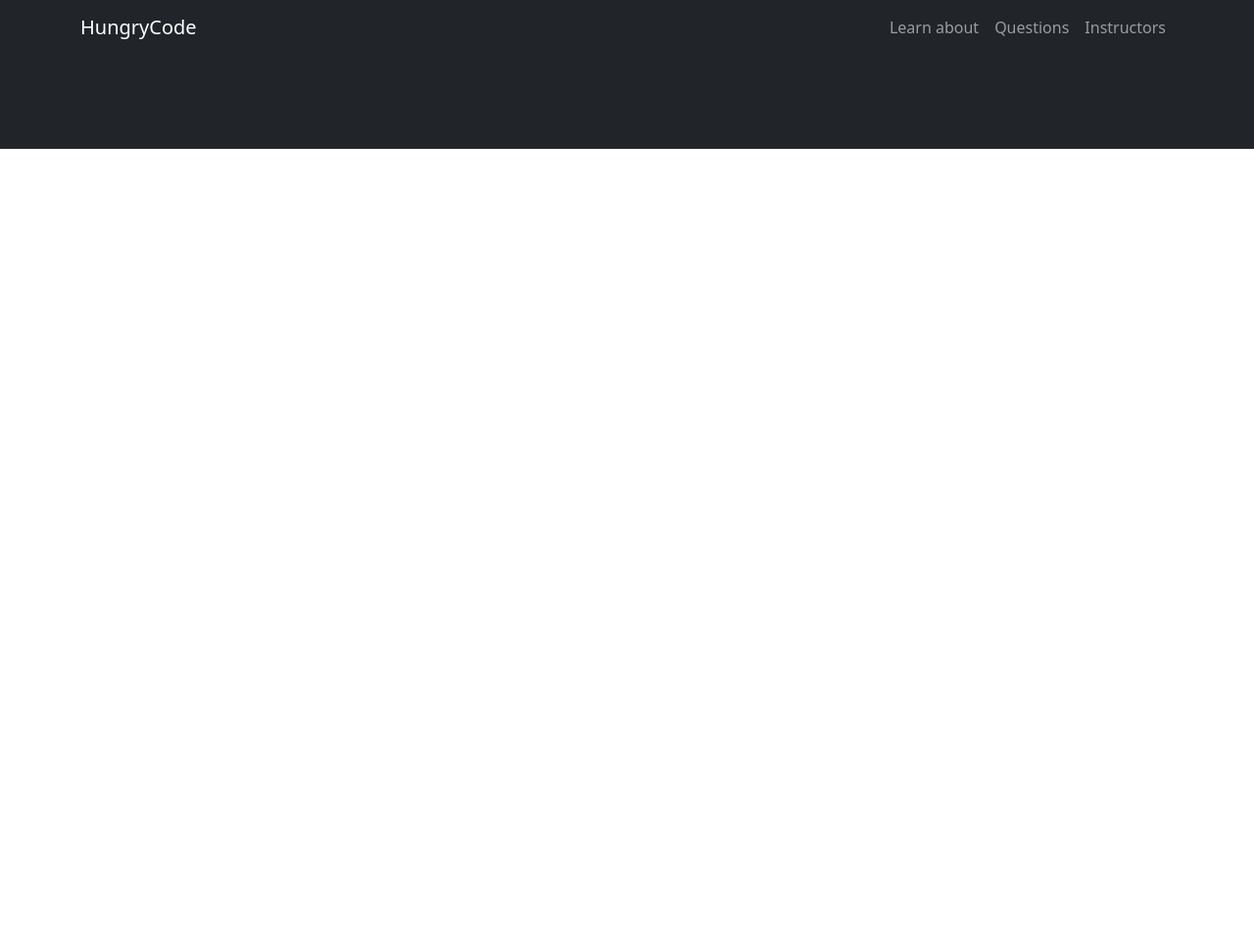
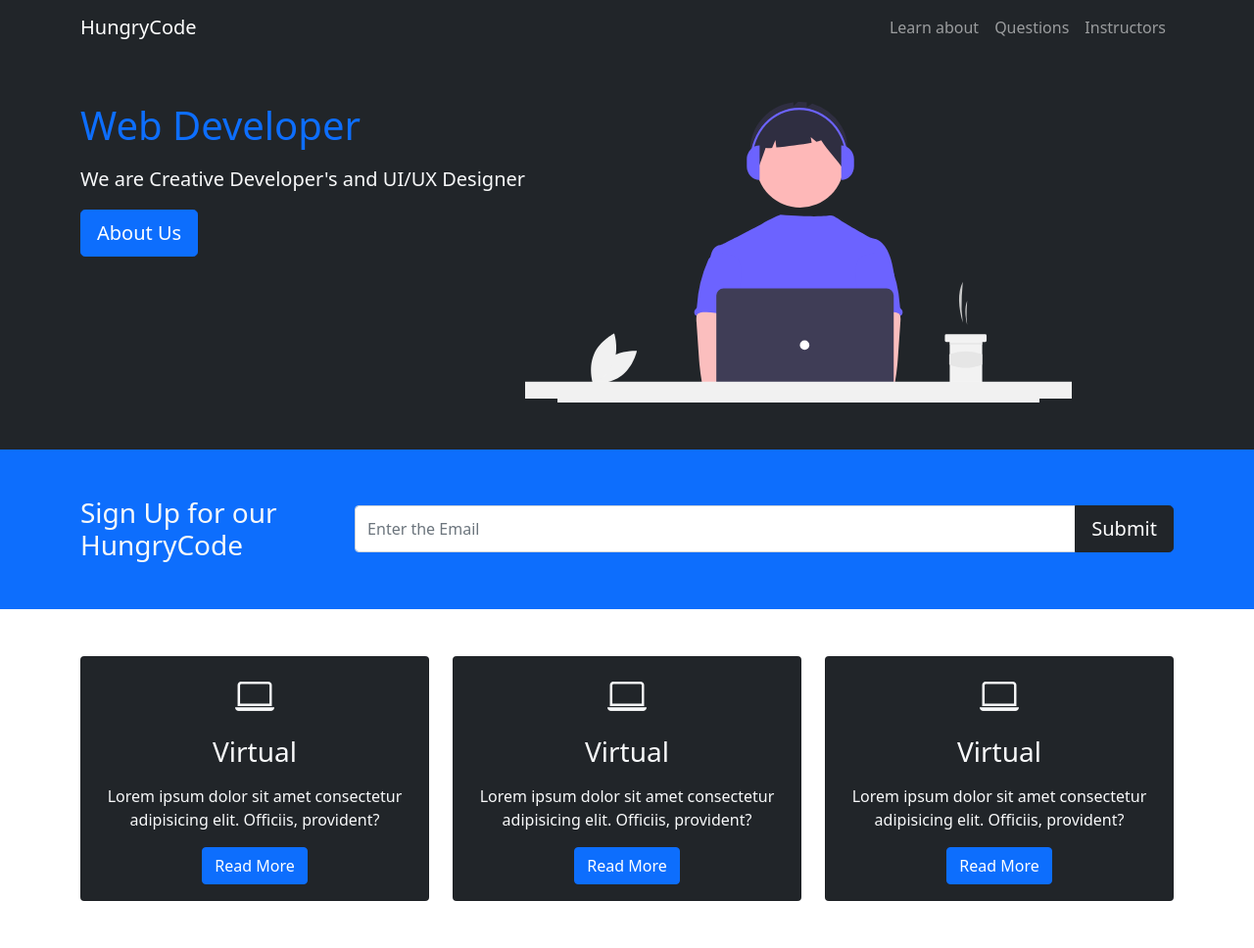
Before and after one commit to pritamvidhate/bootstrap5-template, a plain HTML site: page index.html in a window 1280 px wide. Shown: the whole page at 98% size. Before the commit the page ends 800 px from the top, so only its background shows below. Drawn offline with nearby package versions, Linux system fonts and the light colour scheme.

Commit message:
set up icons

```diff
--- a/index.html
+++ b/index.html
@@ -6,6 +6,8 @@
     <meta name="viewport" content="width=device-width, initial-scale=1.0">
     <link href="https://cdn.jsdelivr.net/npm/bootstrap@5.0.1/dist/css/bootstrap.min.css" rel="stylesheet"
         integrity="sha384-+0n0xVW2eSR5OomGNYDnhzAbDsOXxcvSN1TPprVMTNDbiYZCxYbOOl7+AMvyTG2x" crossorigin="anonymous">
+
+    <link rel="stylesheet" href="https://cdn.jsdelivr.net/npm/bootstrap-icons@1.5.0/font/bootstrap-icons.css">
 
     <link rel="stylesheet" href="style.css">
     <title>Bootstrap 5</title>
@@ -43,10 +45,102 @@
     </nav>
 
     <!-- Showcase -->
-    <section class="bg-dark text-light p-5 text-center"></section>
+    <section class="bg-dark text-light p-5 text-center text-sm-start">
+        <div class="container">
+            <div class="d-sm-flex">
+                <div>
+                    <h1><span class="text-primary">Web Developer</span></h1>
+                    <p class="lead my-3">We are Creative Developer's and UI/UX Designer</p>
+                    <button class="btn btn-primary btn-lg">About Us</button>
+                </div>
+                <img class="img-fluid w-50" src="img/cored.svg" alt="pics">
+            </div>
+        </div>
+    </section>
 
+    <!-- Newsletter -->
+    <section class="bg-primary text-light p-5">
+        <div class="container">
+            <div class="d-md-flex justify-content-between align-items-center">
+                <h3 class="mb-3 mb-md-0">Sign Up for our HungryCode</h3>
 
+                <div class="input-group">
+                    <input type="text"
+                        type="text"
+                        class="form-control"
+                        placeholder="Enter the Email"
+                        />
+                        <button class="btn btn-dark btn-lg" type="button">
+                            Submit
+                        </button>
+                </div>
 
+            </div>
+        </div>
+    </section>
+
+    <!-- Boxes -->
+    <section class="p-5">
+        <div class="container">
+            <div class="row text-center">
+                <div class="col-md">
+                    <div class="card bg-dark text-light">
+                        <div class="card-body text-center">
+                            <div class="h1 mb-3">
+                                <i class="bi bi-laptop"></i>
+                            </div>
+                            <h3 class="card-title mb-3">
+                                Virtual
+                            </h3>
+                            <p class="card-text">
+                                Lorem ipsum dolor sit amet consectetur adipisicing elit. Officiis, provident?
+                            </p>
+                            <a href="#" class="btn btn-primary">
+                                Read More
+                            </a>
+                        </div>
+                    </div>
+                </div>
+                <div class="col-md">
+                    <div class="card bg-dark text-light">
+                        <div class="card-body text-center">
+                            <div class="h1 mb-3">
+                                <i class="bi bi-laptop"></i>
+                            </div>
+                            <h3 class="card-title mb-3">
+                                Virtual
+                            </h3>
+                            <p class="card-text">
+                                Lorem ipsum dolor sit amet consectetur adipisicing elit. Officiis, provident?
+                            </p>
+                            <a href="#" class="btn btn-primary">
+                                Read More
+                            </a>
+                        </div>
+                    </div>
+                </div>
+                <div class="col-md">
+                    <div class="card bg-dark text-light">
+                        <div class="card-body text-center">
+                            <div class="h1 mb-3">
+                                <i class="bi bi-laptop"></i>
+                            </div>
+                            <h3 class="card-title mb-3">
+                                Virtual
+                            </h3>
+                            <p class="card-text">
+                                Lorem ipsum dolor sit amet consectetur adipisicing elit. Officiis, provident?
+                            </p>
+                            <a href="#" class="btn btn-primary">
+                                Read More
+                            </a>
+                        </div>
+                    </div>
+                </div>
+
+            </div>
+        </div>
+    </section>
 
 
 
--- a/style.css
+++ b/style.css
@@ -0,0 +1,5 @@
+@media (min-width: 768px) {
+  .news-input {
+    width: 50%;
+  }
+}
```
Also changed, not shown: img/core.png (added), img/cored.svg (added).
